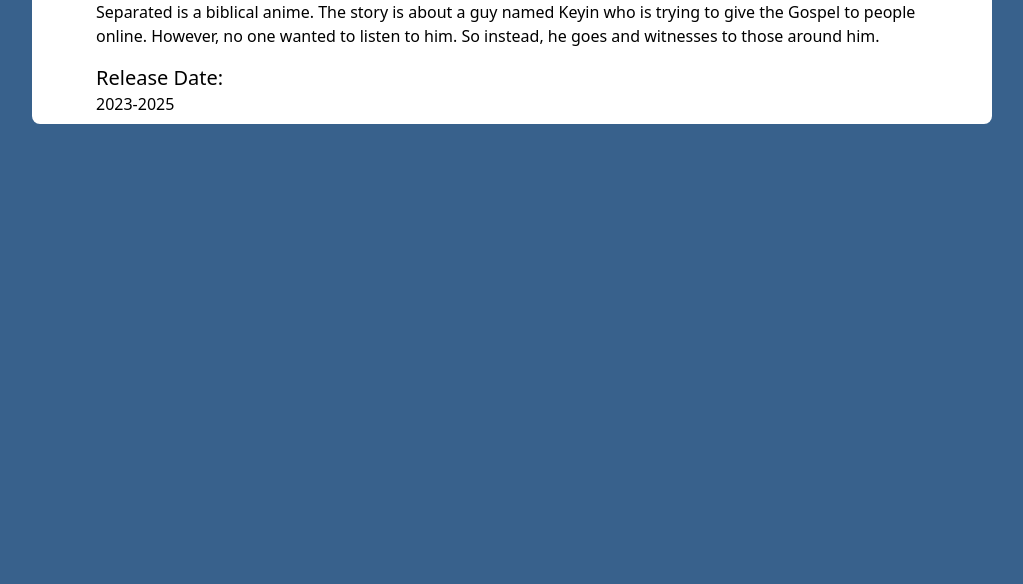
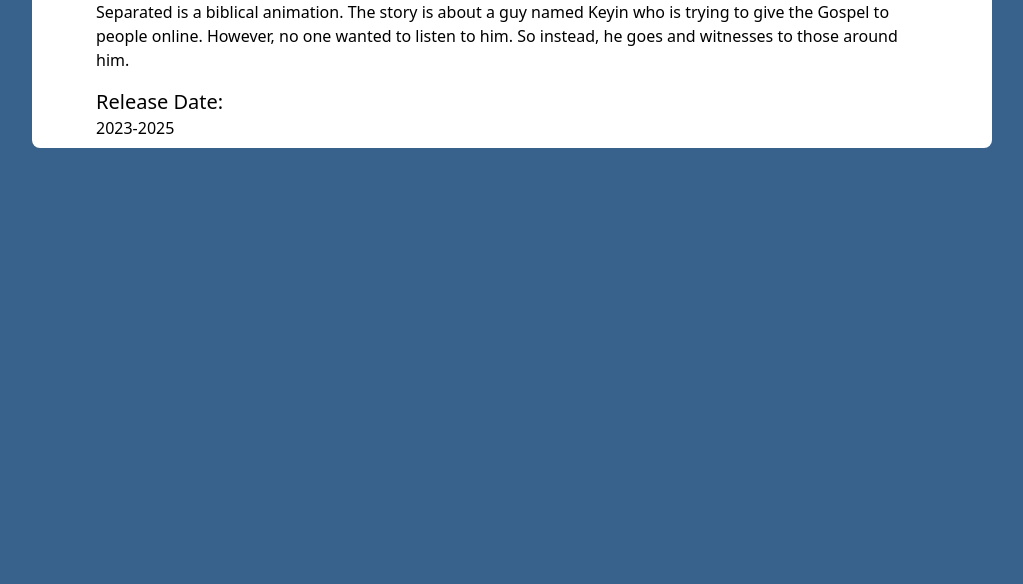
Before and after one commit to kenyonbowers/separated, a plain HTML site: page index.html in a window 1280 px wide. Shown: the part 216-800 px from the top of the page, without its empty margins (128-1151 px from the left). Drawn offline with Linux system fonts and the light colour scheme.

Commit message:
Update index.html

```diff
--- a/index.html
+++ b/index.html
@@ -66,7 +66,7 @@
       </div>
       <div class="pl-4 pr-4 pt-4 pb-2 md:pl-16 md:pr-16">
         <p class="mb-4">
-          Separated is a biblical anime. The story is about a guy named Keyin who is trying to give the Gospel to people
+          Separated is a biblical animation. The story is about a guy named Keyin who is trying to give the Gospel to people
           online. However, no one wanted to listen to him. So instead, he goes and witnesses to those around him.
         </p>
         <p class="text-xl">
```
